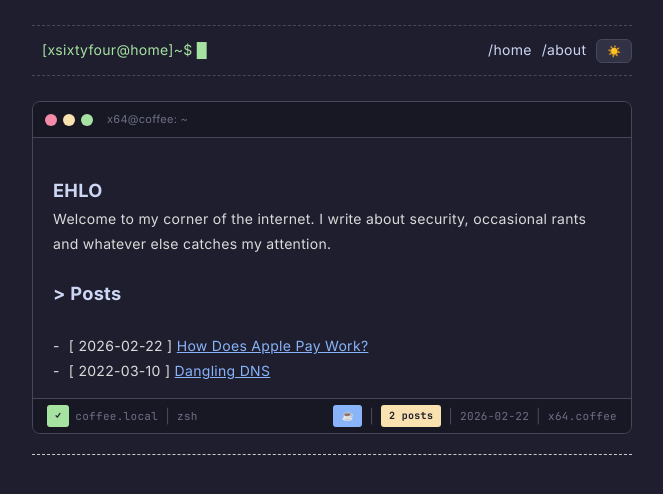
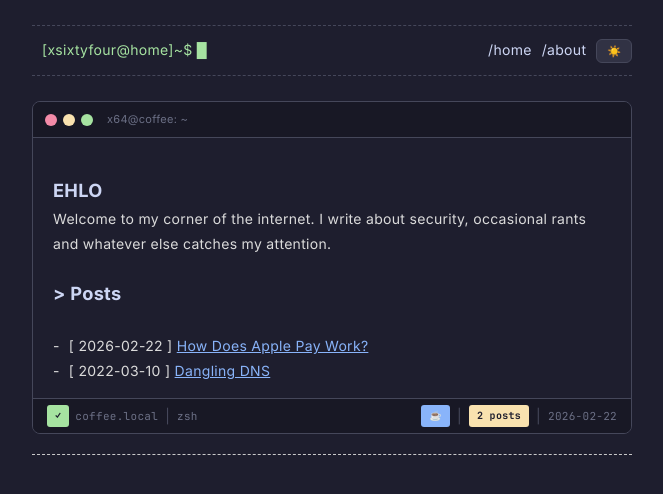
Before and after one commit to xsixtyfour/xsixtyfour.github.io, a Jekyll site: the page built from index.md, in a window 1280 px wide. Shown: the top 494 px of the page, without its empty margins (308-971 px from the left). Built offline with Jekyll 4.4.1, drawn with Linux system fonts in a browser that asks for light colours.

Commit message:
Update home.html

```diff
--- a/_layouts/home.html
+++ b/_layouts/home.html
@@ -35,8 +35,6 @@ layout: default
     <span class="status-pill yellow">{{ site.posts.size }} posts</span>
     <span class="status-sep">│</span>
     <span class="status-text">{{ site.posts.first.date | date: "%Y-%m-%d" }}</span>
-    <span class="status-sep">│</span>
-    <span class="status-text">x64.coffee</span>
   </div>
 </div>
 </div>
```
